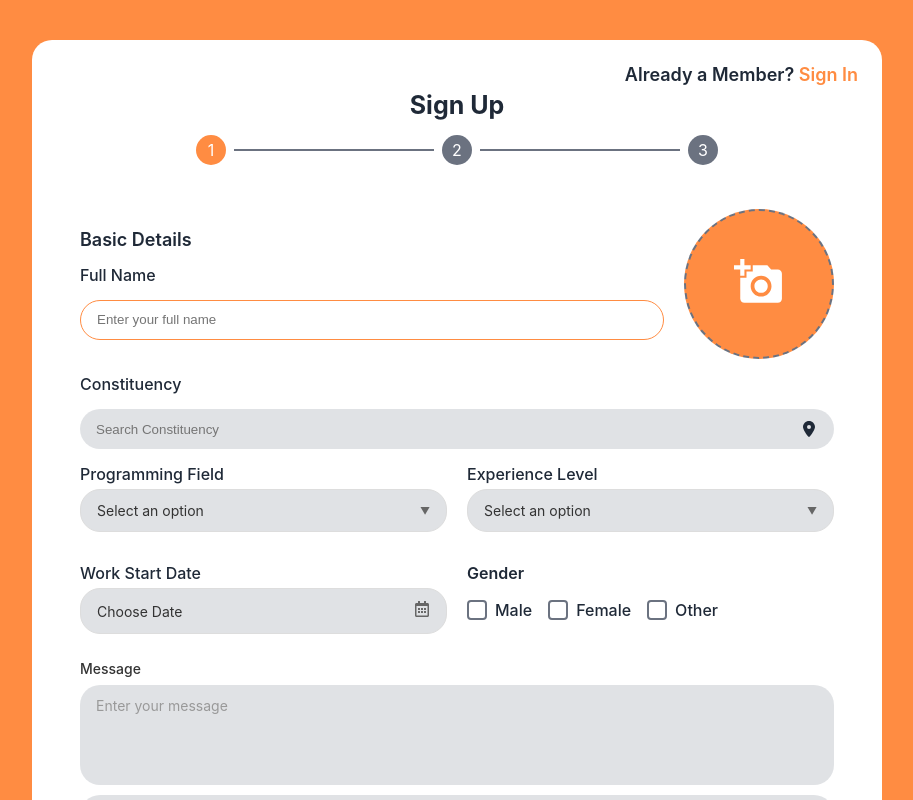
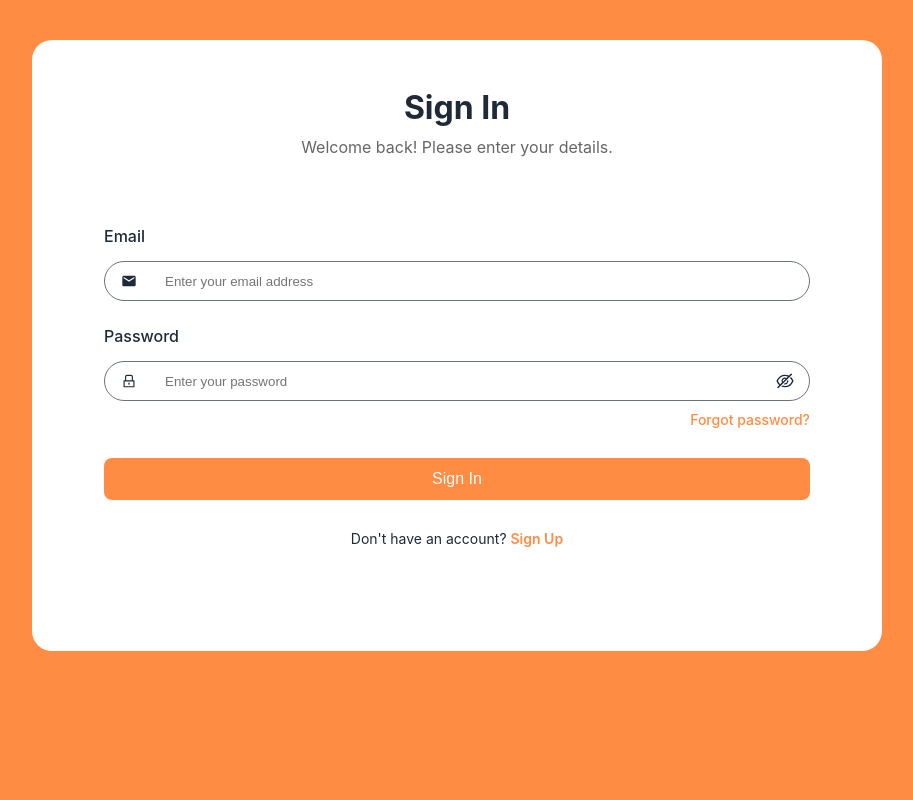
Before and after one commit to TamarCoder/WebForm, a Next.js app: page / in a window 1280 px wide. Both pictures are taken after a click on the link "Sign In". Shown: the top 800 px of the page, without its empty margins (183-1096 px from the left). Built offline with nearby package versions, Linux system fonts and the light colour scheme.

Commit message:
add sing in comonent

```diff
--- a/app/components/Form/Form.tsx
+++ b/app/components/Form/Form.tsx
@@ -15,6 +15,7 @@ import { InferType } from "yup";
 import { formSchema } from "./formShcema";
 import { EmailSection } from "../EmailSection/EmailSection";
 import { SummarySection } from "../SummarySection/SummarySection";
+import { SignIn } from "../SignIn/SignIn";
 
 type FormValues = InferType<typeof formSchema>;
 
@@ -43,6 +44,7 @@ export function Form() {
   const [currentStep, setCurrentStep] = React.useState(1);
   const [savedFormData, setSavedFormData] = React.useState<FormValues | null>(null);
   const [emailData, setEmailData] = React.useState<{email: string; password: string; repeatEmail: string} | null>(null);
+  const [showSignIn, setShowSignIn] = React.useState(false);
 
   const onSubmit = (data: FormValues) => {
     setSavedFormData(data);
@@ -74,11 +76,15 @@ export function Form() {
 
   return (
     <section className={styles.MainContainer}>
+      {showSignIn ? (
+        <SignIn />
+      ) : (
+        <>
           <div className={styles.header}>
             <div className={styles.headerTop}>
               <p className={styles.headline}>
                 Already a Member?{" "}
-            <a href="#" className={styles.signUp}>
+                <a href="#" className={styles.signUp} onClick={(e) => { e.preventDefault(); setShowSignIn(true); }}>
                   Sign In
                 </a>
               </p>
@@ -282,8 +288,8 @@ export function Form() {
           />
         </div>
       )}
-
-
+        </>
+      )}
     </section>
   );
 }
--- /dev/null
+++ b/app/components/SignIn/SignIn.module.scss
@@ -0,0 +1,88 @@
+@import "../../styles/variables";
+
+.MainContainer {
+  display: flex;
+  flex-direction: column;
+  align-items: center;
+  max-width: 850px;
+  width: 100%;
+  border-radius: 20px;
+  padding: $spacing-lg $spacing-lg 40px;
+  background-color: $background;
+  gap: 20px;
+  min-height: fit-content;
+}
+
+.header {
+  width: 100%;
+  display: flex;
+  flex-direction: column;
+  align-items: center;
+  gap: 10px;
+  margin-bottom: 20px;
+}
+
+.heading {
+  font-size: 32px;
+  font-weight: 700;
+  color: $text-color;
+}
+
+.subheading {
+  font-size: 16px;
+  font-weight: 400;
+  color: #666;
+}
+
+.formContainer {
+  max-width: 850px;
+  width: 100%;
+  background-color: $background;
+  padding: $spacing-lg;
+  border-radius: 20px;
+  min-height: fit-content;
+  display: flex;
+  flex-direction: column;
+  gap: 20px;
+}
+
+.forgotPassword {
+  display: flex;
+  justify-content: flex-end;
+  margin-top: -10px;
+
+  a {
+    font-size: 14px;
+    color: $orange;
+    text-decoration: none;
+    font-weight: 500;
+
+    &:hover {
+      text-decoration: underline;
+    }
+  }
+}
+
+.submitButton {
+  margin-top: 10px;
+}
+
+.signUpLink {
+  text-align: center;
+  margin-top: 10px;
+
+  p {
+    font-size: 14px;
+    color: $text-color;
+
+    a {
+      color: $orange;
+      text-decoration: none;
+      font-weight: 600;
+
+      &:hover {
+        text-decoration: underline;
+      }
+    }
+  }
+}
--- /dev/null
+++ b/app/components/SignIn/SignIn.tsx
@@ -0,0 +1,78 @@
+import React from "react";
+import Button from "../Button/Button";
+import { Input } from "../Input/Input";
+import styles from "./SignIn.module.scss";
+import { MdEmail } from "react-icons/md";
+import { AiOutlineLock } from "react-icons/ai";
+import { useForm } from "react-hook-form";
+import { yupResolver } from "@hookform/resolvers/yup";
+import { signInSchema } from "./SignIn.type";
+
+interface SignInFormData {
+  email: string;
+  password: string;
+}
+
+export function SignIn() {
+  const {
+    register,
+    handleSubmit,
+    formState: { errors },
+  } = useForm<SignInFormData>({
+    resolver: yupResolver(signInSchema),
+    defaultValues: {
+      email: "",
+      password: "",
+    },
+  });
+
+  const onSubmit = (data: SignInFormData) => {
+    console.log("Sign In Data:", data);
+    // აქ შეგიძლიათ გააგზავნოთ მონაცემები API-ზე
+    alert(`Welcome back! Email: ${data.email}`);
+  };
+
+  return (
+    <section className={styles.MainContainer}>
+      <div className={styles.header}>
+        <h1 className={styles.heading}>Sign In</h1>
+        <p className={styles.subheading}>Welcome back! Please enter your details.</p>
+      </div>
+
+      <form className={styles.formContainer} onSubmit={handleSubmit(onSubmit)}>
+        <Input
+          label="Email"
+          name="email"
+          type="email"
+          placeholder="Enter your email address"
+          icon={<MdEmail />}
+          iconPosition="left"
+          register={register}
+          error={errors.email?.message}
+        />
+        <Input
+          label="Password"
+          name="password"
+          type="password"
+          placeholder="Enter your password"
+          icon={<AiOutlineLock />}
+          iconPosition="left"
+          register={register}
+          error={errors.password?.message}
+        />
+
+        <div className={styles.forgotPassword}>
+          <a href="#">Forgot password?</a>
+        </div>
+
+        <Button variants="primary" title="Sign In" type="submit" className={styles.submitButton}>
+          Sign In
+        </Button>
+
+        <div className={styles.signUpLink}>
+          <p>Don't have an account? <a href="/">Sign Up</a></p>
+        </div>
+      </form>
+    </section>
+  );
+}
--- /dev/null
+++ b/app/components/SignIn/SignIn.type.ts
@@ -0,0 +1,10 @@
+import { object, string } from 'yup';
+
+export const signInSchema = object({
+  email: string()
+    .email('Please enter a valid email address')
+    .required('Email is required'),
+  password: string()
+    .min(6, 'Password must be at least 6 characters')
+    .required('Password is required'),
+});
```
Lines whose indentation alone changed are shown as unchanged.
